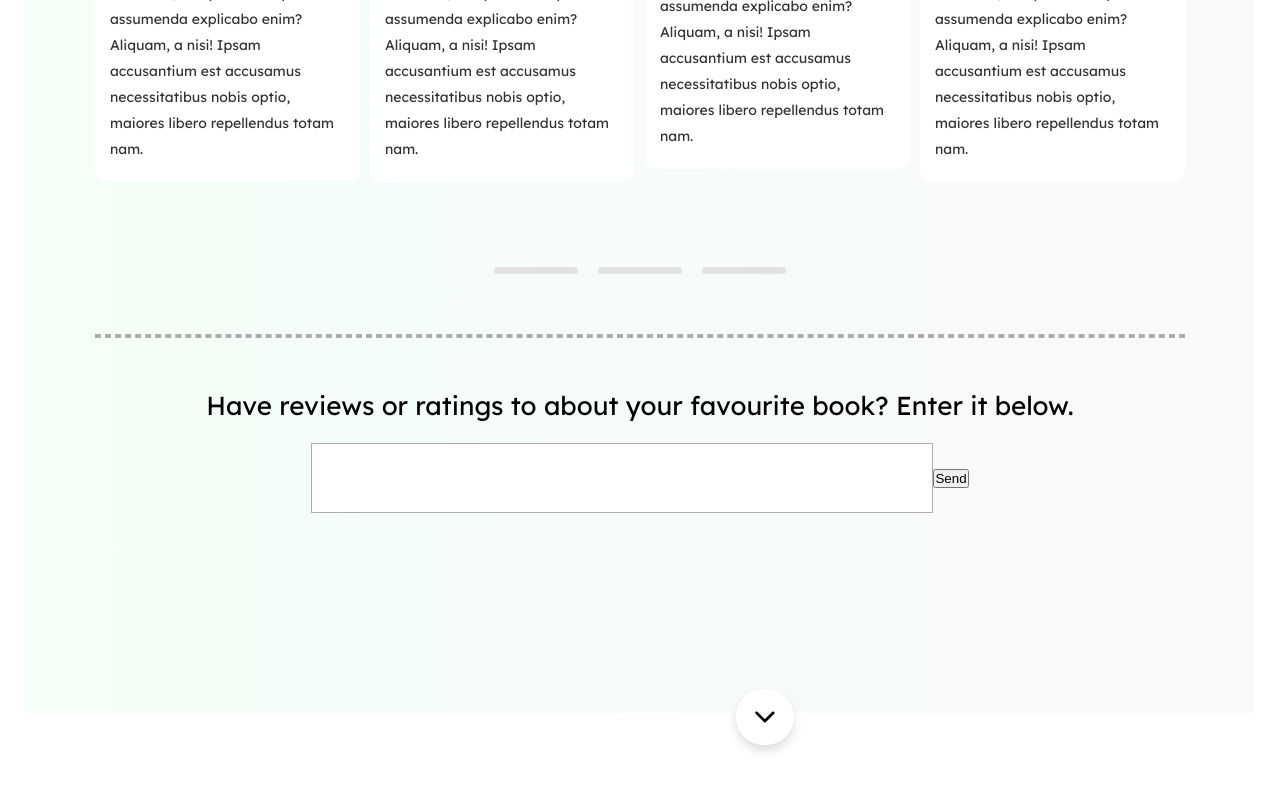
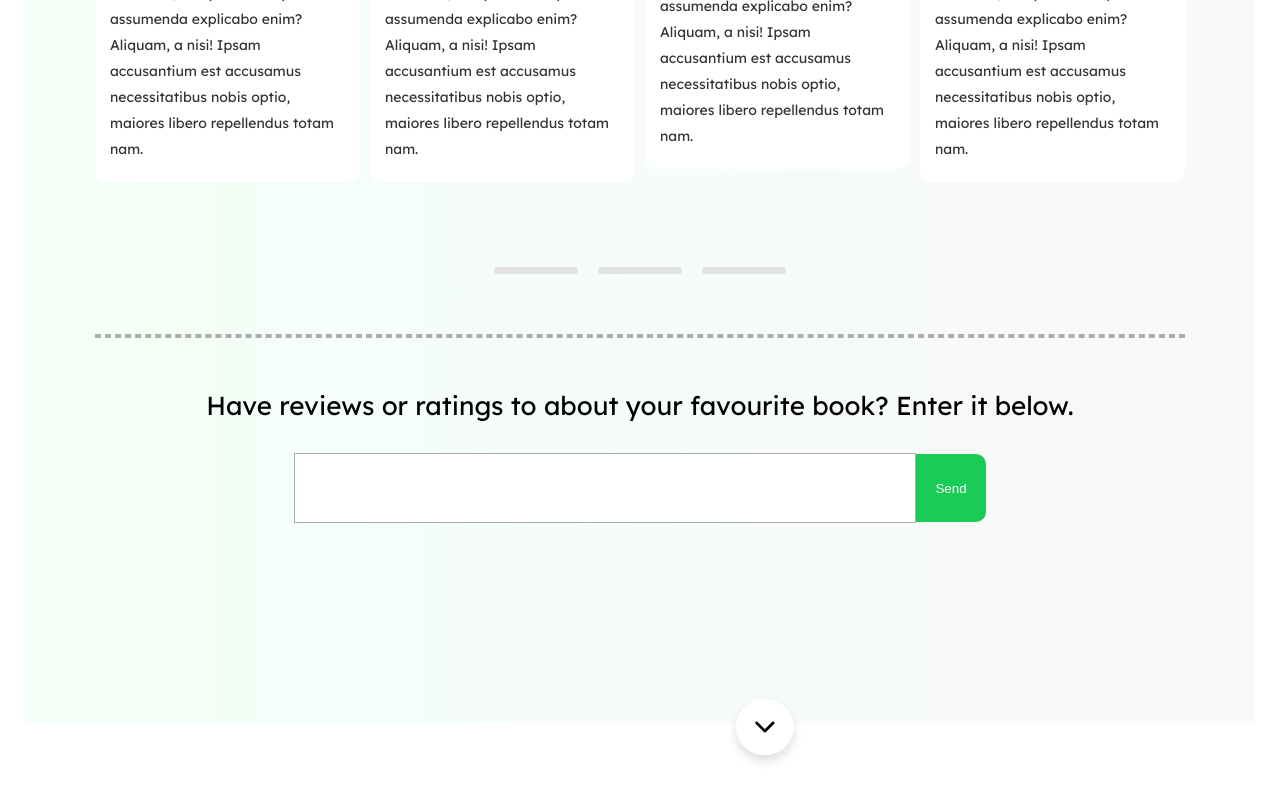
Before and after one commit to Nifix001/Libra, a React (Create React App) app: page /services/others in a window 1280 px wide. Shown: the part 2756-3556 px from the top of the page. Built offline with nearby package versions, Linux system fonts and the light colour scheme.

Commit message:
New commit

```diff
--- a/src/index.css
+++ b/src/index.css
@@ -516,7 +516,7 @@ color: #5E5A5E;
   flex-direction: row;
   justify-content: center;
   align-items: center;
-  margin-top: 20px;
+  margin-top: 30px;
 }
 
 .input-reviews input{
@@ -524,3 +524,12 @@ color: #5E5A5E;
   height: 68px;
   width: 620px;
 }
+
+.input-reviews button{
+  height: 68px;
+  width: 70px;
+  border: none;
+  border-radius: 0 10px 10px 0;
+  background-color: #19CC56;
+  color: #FFFFFF;
+}
```
